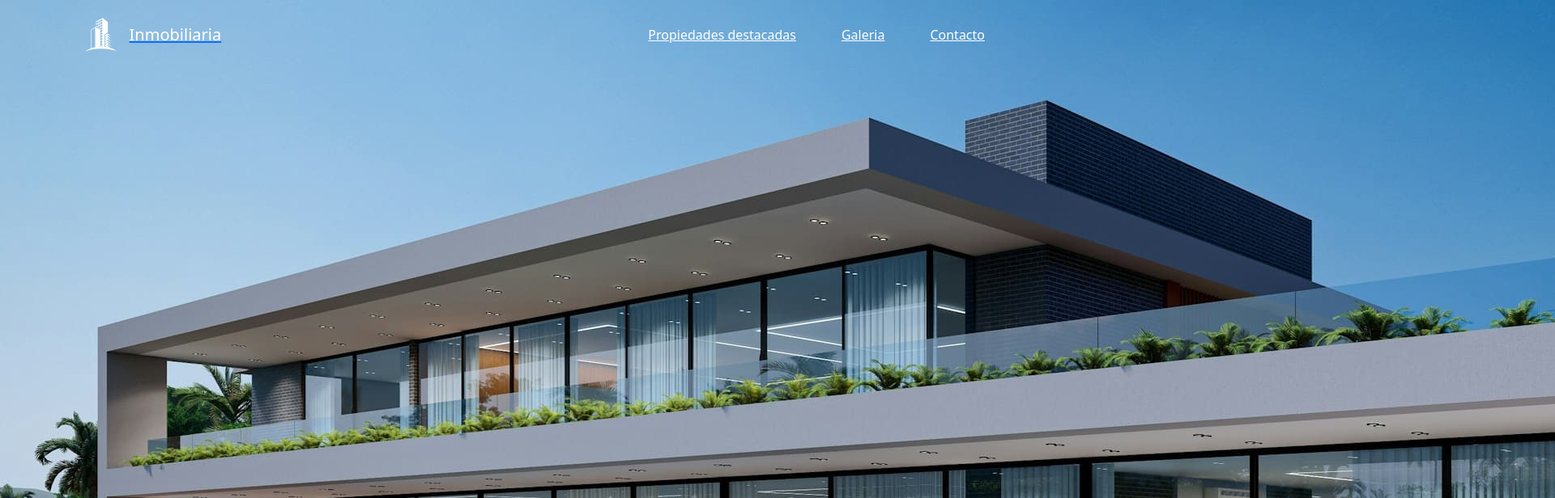
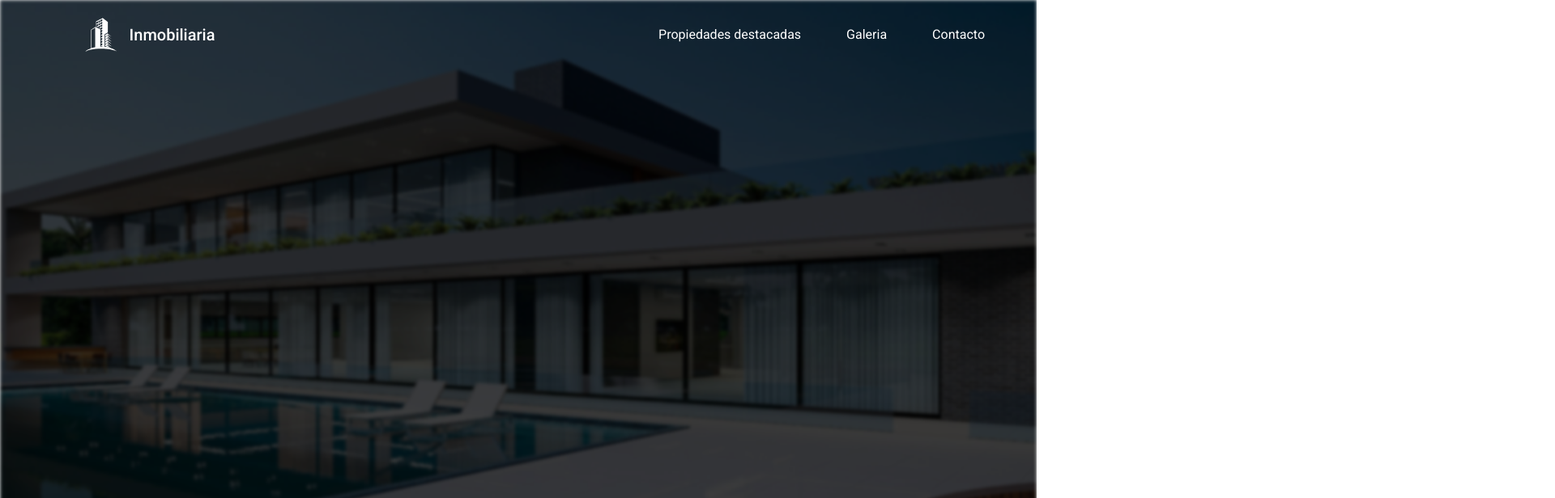
Before and after one commit to matiasealianelli/landing-inmobiliaria, a plain HTML site: page index.html in a window 1280 px wide. Shown: the top 616 px of the page at 81% size, 1920 px wide, since content can reach past the window. Drawn offline with nearby package versions, Linux system fonts and the light colour scheme.

Commit message:
Agregue estilos CSS generales en styles.css v.01

```diff
--- a/styles.css
+++ b/styles.css
@@ -6,7 +6,46 @@
 @import url("/styles/gallery.css");
 @import url("/styles/contact.css");
 @import url("/styles/footer.css");
-
+*{
+    padding: 0;
+    margin: 0;
+    box-sizing: border-box;
+}
+html, body{
+    font-family: "Roboto", sans-serif;
+    scroll-behavior: smooth;
+}
+main{
+    width: 100%;
+    height: 100%;
+    display: flex;
+    z-index: 10000 ;
+    flex-direction: column;
+    place-items: center;
+    gap: 4rem;
+}
+h1, h2, h3, h4, h5, h6{
+    width: fit-content;
+    height: min-content;
+}
+a{
+    text-decoration: none;
+    height: min-content;
+    width: max-content;
+}
+section{
+    scroll-padding-top: 6rem;
+}
+.background-hero{
+    width: 100%;
+    height: 100vh;
+    display: flex;
+    position: absolute;
+    z-index: -10000;
+    filter: brightness(0.5) blur(1.5px);
+    object-fit: cover;
+    top: 0;
+}
 @media (max-width:768px){
 
 }
```
